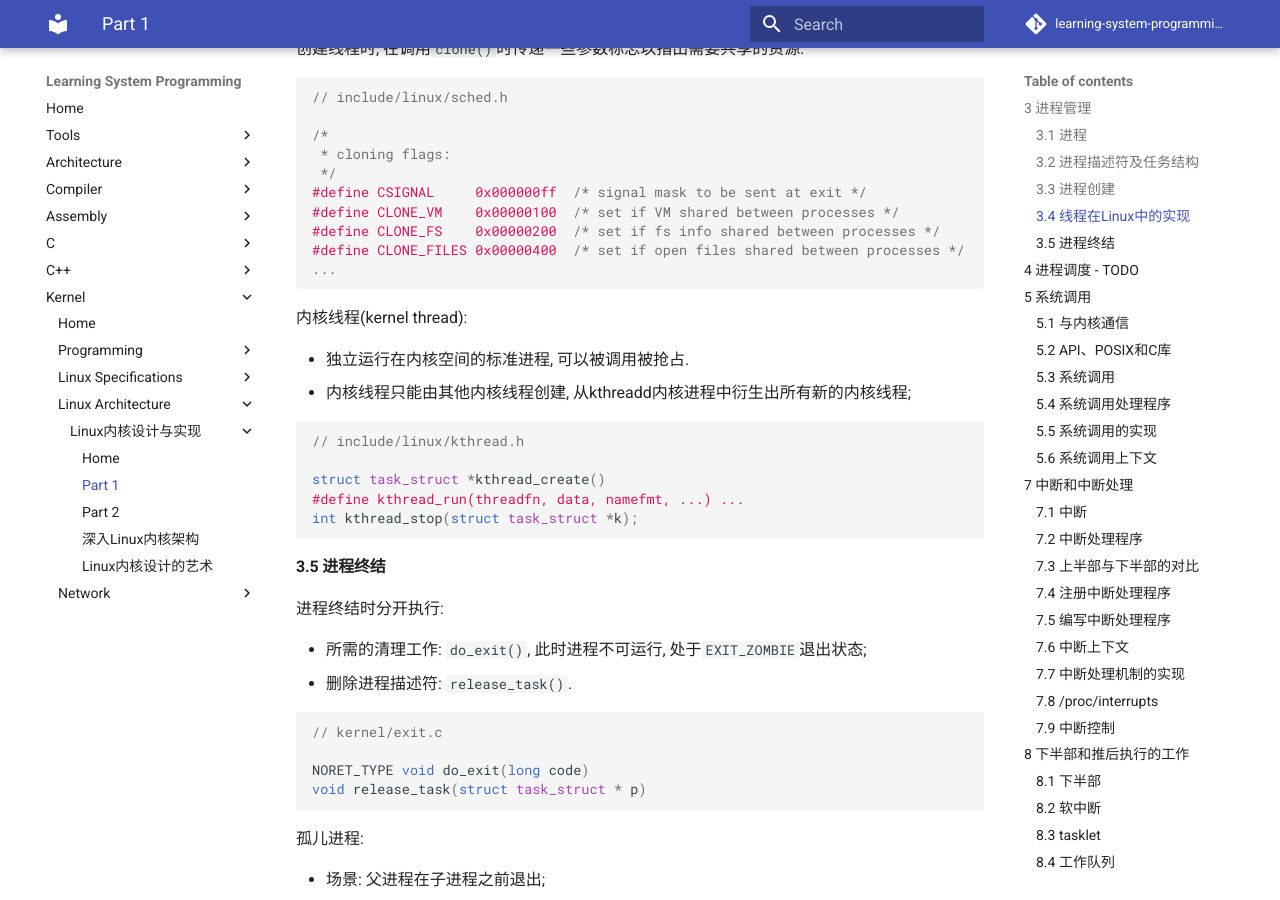
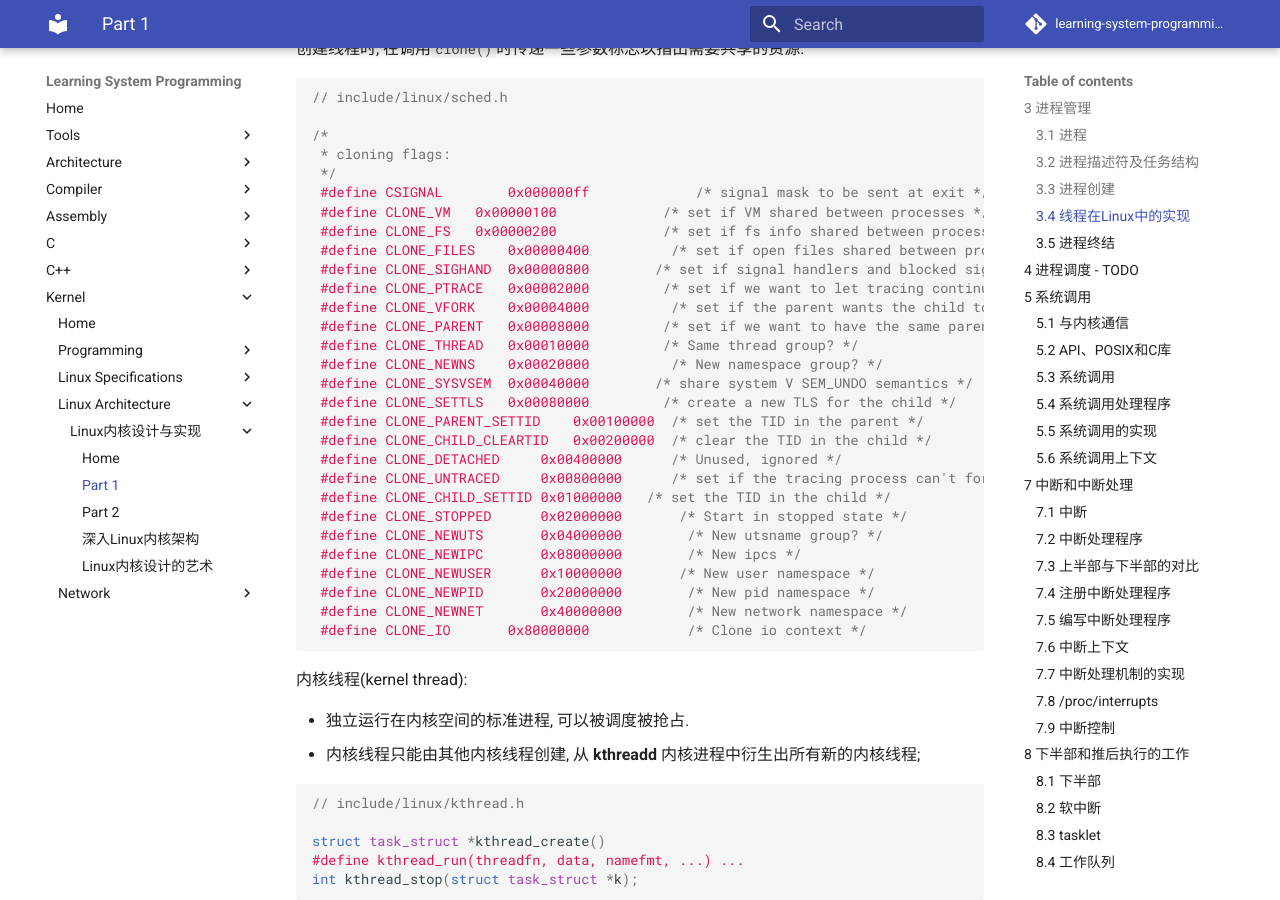
Before and after one commit to logself1988/learning-system-programming, an MkDocs documentation site: the page built from docs/kernel/linux-arch/kernel-dev/kernel-dev1.md, in a window 1280 px wide and 900 px high, scrolled down 3026 px. Built offline with MkDocs 1.6.1 and Material for MkDocs 9.7.7, drawn with Linux system fonts in a browser that asks for light colours; comment, search, counter and statistics services are not loaded; some of the changed text lies outside the part shown.

Commit message:
[Linux] fix docs typo.

````diff
--- a/docs/kernel/linux-arch/kernel-dev/kernel-dev1.md
+++ b/docs/kernel/linux-arch/kernel-dev/kernel-dev1.md
@@ -135,17 +135,36 @@ Linux对线程和进程并不特别区分, 将线程视为一个与其他进程
 /*
  * cloning flags:
  */
-#define CSIGNAL		0x000000ff	/* signal mask to be sent at exit */
-#define CLONE_VM	0x00000100	/* set if VM shared between processes */
-#define CLONE_FS	0x00000200	/* set if fs info shared between processes */
-#define CLONE_FILES	0x00000400	/* set if open files shared between processes */
-...
+ #define CSIGNAL		0x000000ff	           /* signal mask to be sent at exit */
+ #define CLONE_VM	0x00000100	           /* set if VM shared between processes */
+ #define CLONE_FS	0x00000200	           /* set if fs info shared between processes */
+ #define CLONE_FILES	0x00000400	        /* set if open files shared between processes */
+ #define CLONE_SIGHAND	0x00000800	      /* set if signal handlers and blocked signals shared */
+ #define CLONE_PTRACE	0x00002000	       /* set if we want to let tracing continue on the child too */
+ #define CLONE_VFORK	0x00004000	        /* set if the parent wants the child to wake it up on mm_release */
+ #define CLONE_PARENT	0x00008000	       /* set if we want to have the same parent as the cloner */
+ #define CLONE_THREAD	0x00010000	       /* Same thread group? */
+ #define CLONE_NEWNS	0x00020000	        /* New namespace group? */
+ #define CLONE_SYSVSEM	0x00040000	      /* share system V SEM_UNDO semantics */
+ #define CLONE_SETTLS	0x00080000	       /* create a new TLS for the child */
+ #define CLONE_PARENT_SETTID	0x00100000	/* set the TID in the parent */
+ #define CLONE_CHILD_CLEARTID	0x00200000	/* clear the TID in the child */
+ #define CLONE_DETACHED		0x00400000	    /* Unused, ignored */
+ #define CLONE_UNTRACED		0x00800000	    /* set if the tracing process can't force CLONE_PTRACE on this clone */
+ #define CLONE_CHILD_SETTID	0x01000000	 /* set the TID in the child */
+ #define CLONE_STOPPED		0x02000000	     /* Start in stopped state */
+ #define CLONE_NEWUTS		0x04000000	      /* New utsname group? */
+ #define CLONE_NEWIPC		0x08000000	      /* New ipcs */
+ #define CLONE_NEWUSER		0x10000000	     /* New user namespace */
+ #define CLONE_NEWPID		0x20000000	      /* New pid namespace */
+ #define CLONE_NEWNET		0x40000000	      /* New network namespace */
+ #define CLONE_IO		0x80000000	          /* Clone io context */
 ```
 
 内核线程(kernel thread):
 
-- 独立运行在内核空间的标准进程, 可以被调用被抢占.
-- 内核线程只能由其他内核线程创建, 从kthreadd内核进程中衍生出所有新的内核线程;
+- 独立运行在内核空间的标准进程, 可以被调度被抢占.
+- 内核线程只能由其他内核线程创建, 从 **kthreadd** 内核进程中衍生出所有新的内核线程;
 
 ``` c
 // include/linux/kthread.h
````
Also changed, not shown: other parts of docs/kernel/linux-arch/kernel-dev/kernel-dev1.md (+2 -2 lines).
